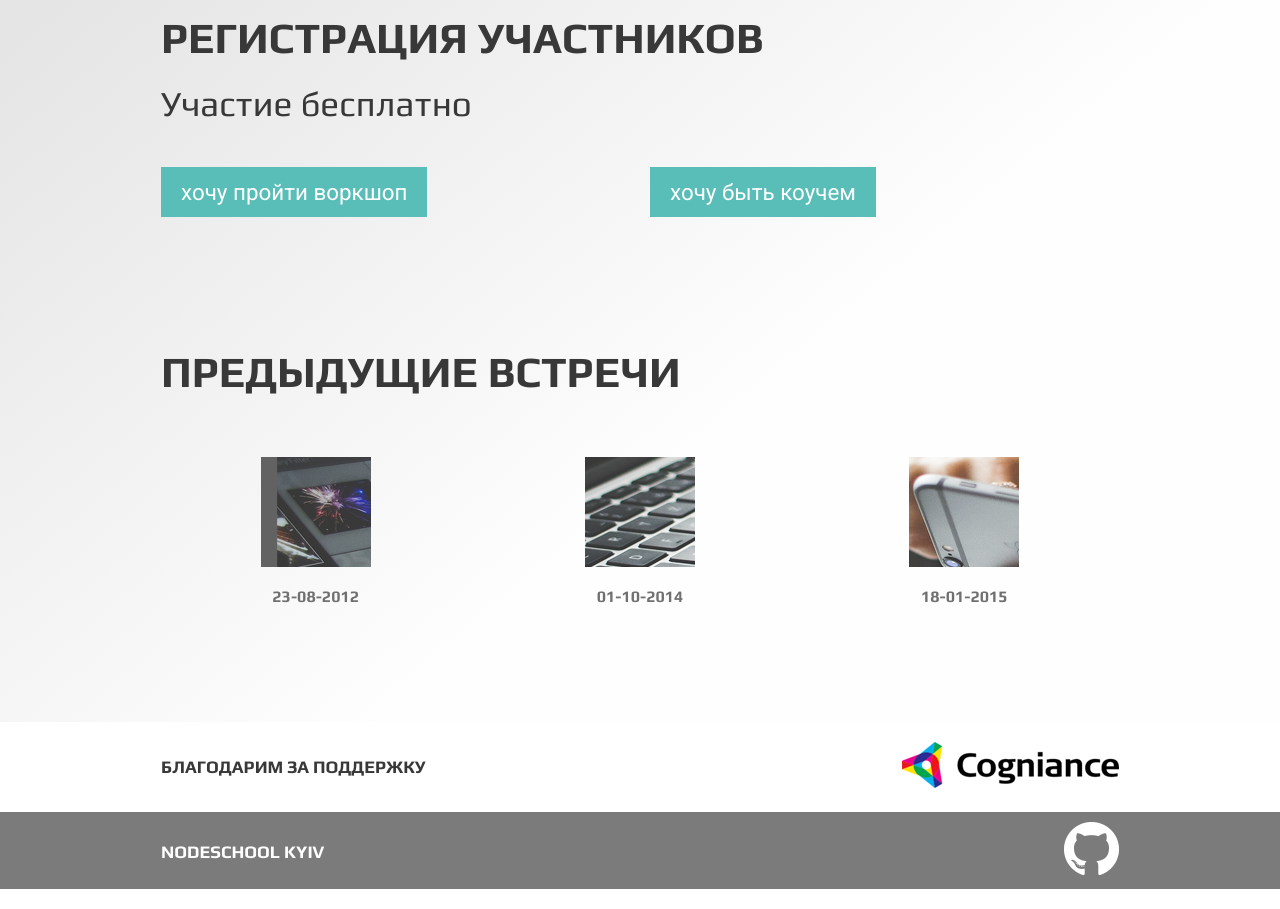
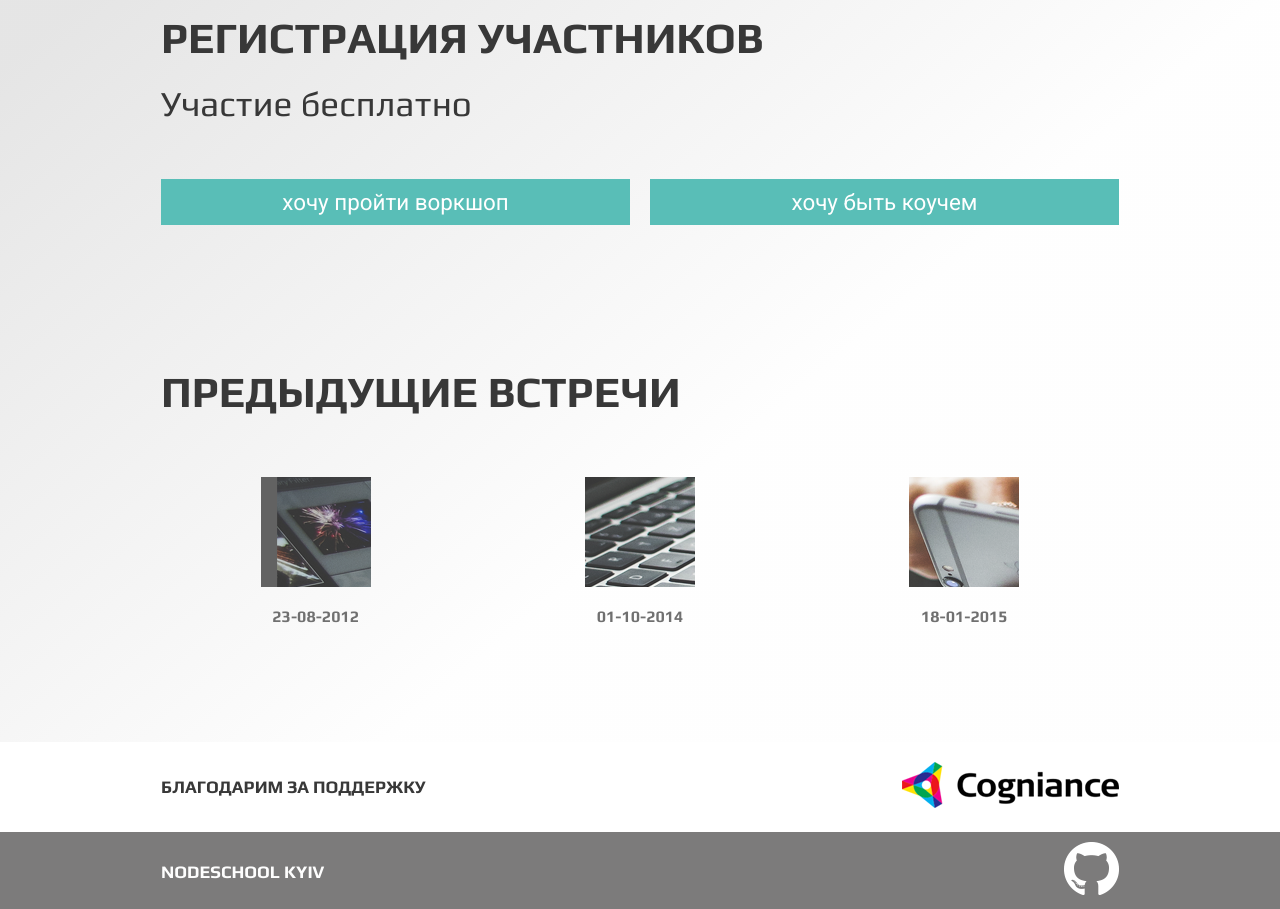
Before and after one commit to MashaTimmpa/ndschl_kyiv, a plain HTML site: page index_rus.html in a window 1280 px wide. Shown: the part 2730-3639 px from the top of the page. Drawn offline with Linux system fonts and the light colour scheme; some packages are replaced by stand-ins of ours.

Commit message:
changes in reg btn in rus vers

```diff
--- a/gridism.css
+++ b/gridism.css
@@ -443,7 +443,7 @@ h3:after {
   background-size: 100%;
 }
 
-/*.member {margin-top: 10px;}*/
+
 
 footer{
   background-color: #7c7b7b;
--- a/index_rus.html
+++ b/index_rus.html
@@ -112,10 +112,10 @@
 	             		<p class="subtitle unit whole">Участие бесплатно</p>
 	             		<div class="grid whole">
 	             			<div class="unit half member">
-	             				<a href="#" class= "btn">хочу пройти воркшоп</a>
+	             				<a href="#" class= "unit btn whole">хочу пройти воркшоп</a>
 	             			</div>
 	             			<div class="unit half member">
-	             				<a href="#" class= "btn">хочу быть коучем</a>
+	             				<a href="#" class= "unit btn whole">хочу быть коучем</a>
 	             			</div>
 	             		</div>
 	             	</div>
```
